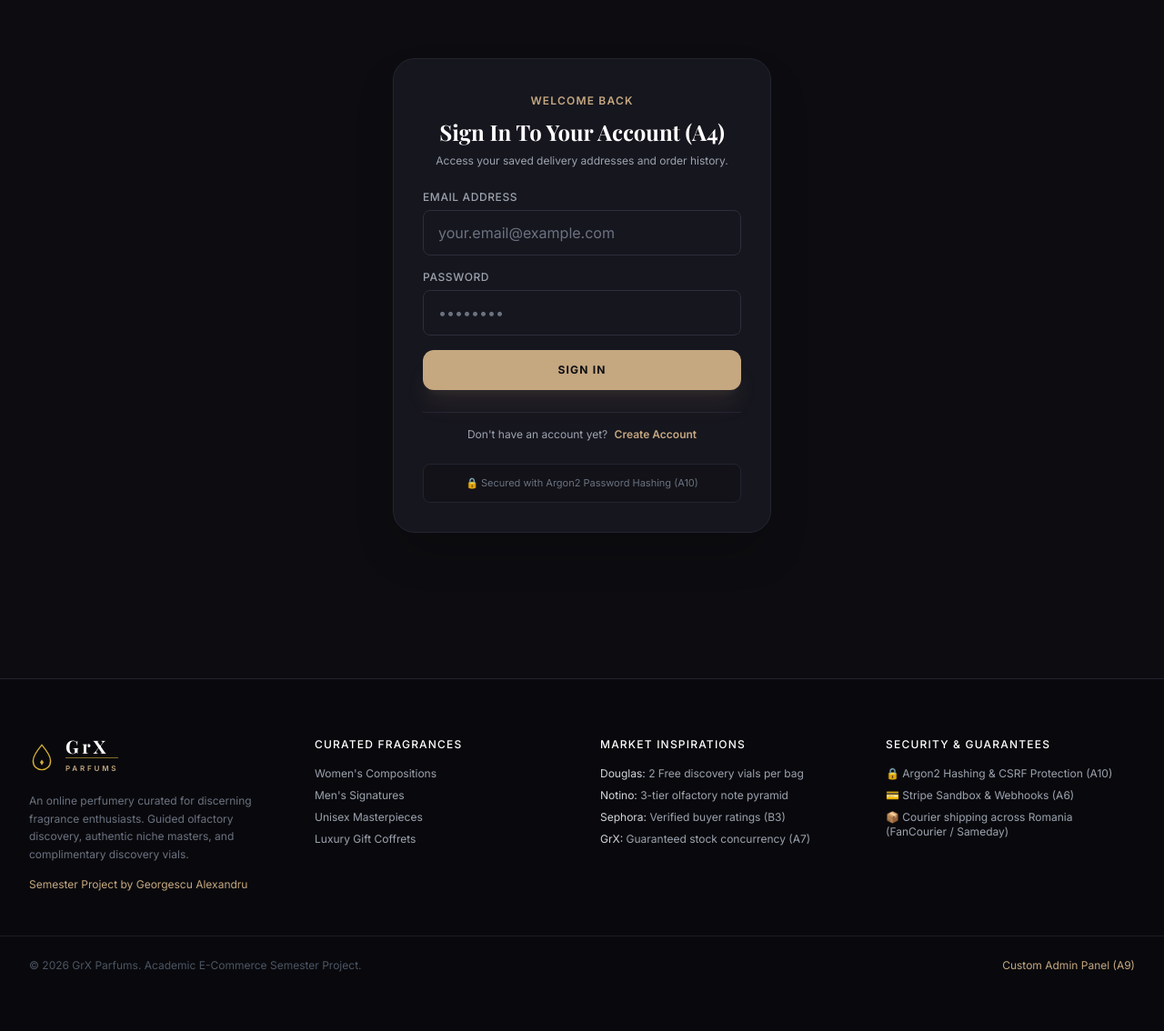
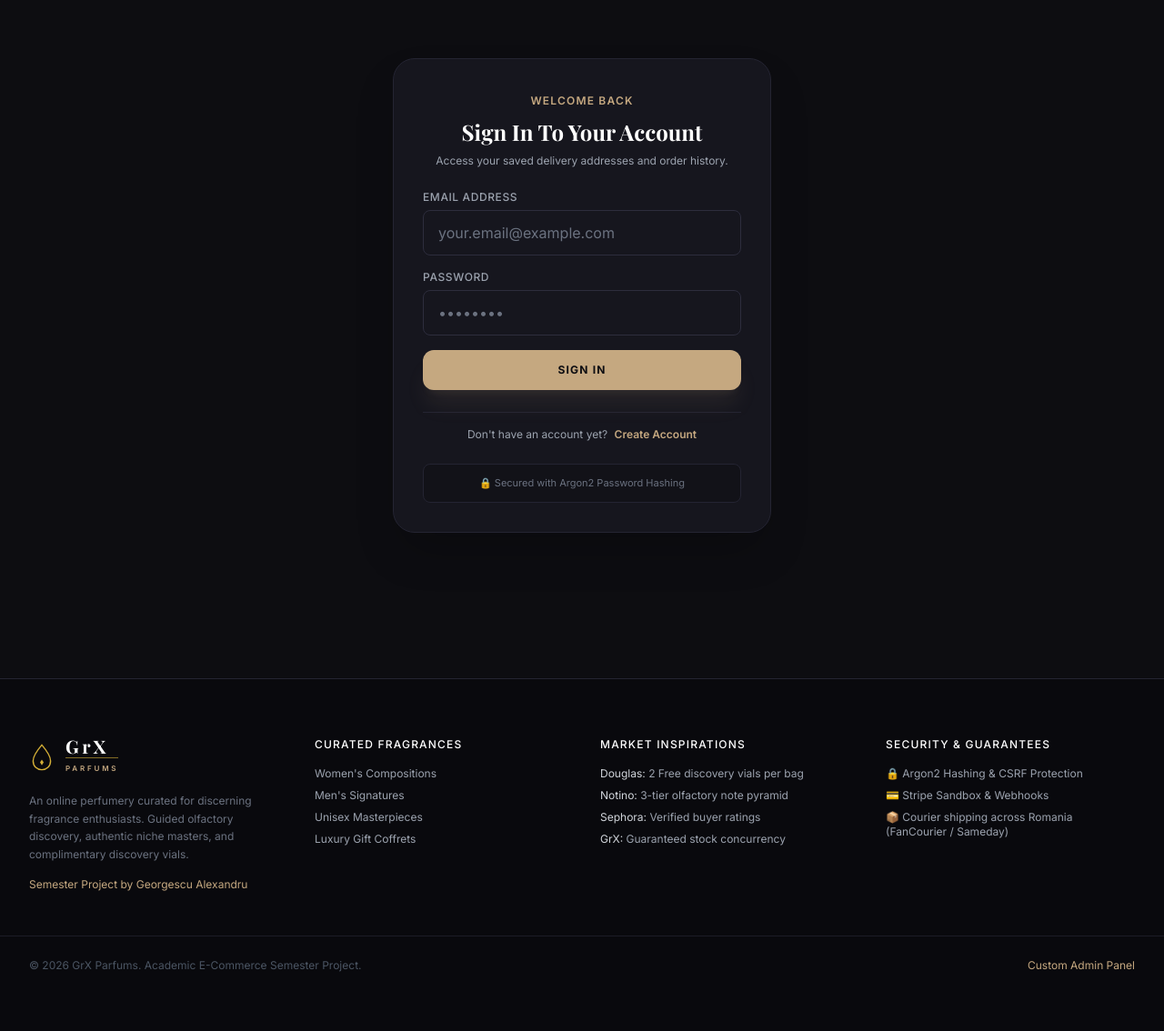
Before and after one commit to GeorgescuAlexandru2711/grx-parfumerie, a Django app: page /accounts/login/ in a window 1280 px wide. Shown: the part 114-1248 px from the top of the page at 91% size. Run offline with Django 5.2, Linux system fonts and the light colour scheme; some libraries are stand-ins or nearby versions; some web fonts are replaced.

Commit message:
fix(ui): remove technical requirement codes from all customer templates

```diff
--- a/templates/accounts/login.html
+++ b/templates/accounts/login.html
@@ -8,7 +8,7 @@
 
         <div class="text-center space-y-2">
             <span class="text-xs text-[#C5A880] tracking-widest uppercase font-semibold">Welcome Back</span>
-            <h1 class="text-2xl font-serif font-bold text-white">Sign In To Your Account (A4)</h1>
+            <h1 class="text-2xl font-serif font-bold text-white">Sign In To Your Account</h1>
             <p class="text-xs text-gray-400">Access your saved delivery addresses and order history.</p>
         </div>
 
@@ -43,7 +43,7 @@
         </div>
 
         <div class="p-3 rounded-lg bg-[#121218] border border-[#242432] text-[11px] text-gray-500 text-center">
-            🔒 Secured with Argon2 Password Hashing (A10)
+            🔒 Secured with Argon2 Password Hashing
         </div>
 
     </div>
--- a/templates/accounts/profile.html
+++ b/templates/accounts/profile.html
@@ -5,7 +5,7 @@
 {% block content %}
 <div class="max-w-4xl mx-auto px-4 sm:px-6 lg:px-8 py-10">
     <div class="mb-8 border-b border-[#242432] pb-6">
-        <span class="text-xs text-[#C5A880] tracking-widest uppercase">Member Account (A4)</span>
+        <span class="text-xs text-[#C5A880] tracking-widest uppercase">Member Account</span>
         <h1 class="text-3xl font-serif font-bold text-white mt-1">{{ user.full_name }}'s Profile</h1>
         <p class="text-xs text-gray-400 mt-1">Manage delivery address and contact credentials.</p>
     </div>
@@ -36,7 +36,7 @@
                 </a>
                 {% if user.is_store_admin %}
                     <a href="{% url 'dashboard:overview' %}" class="block p-2.5 rounded-lg bg-[#121218] text-[#C5A880] font-semibold hover:underline flex items-center justify-between">
-                        <span>⚙ Custom Admin Panel (A9)</span>
+                        <span>⚙ Custom Admin Panel</span>
                         <span>&rarr;</span>
                     </a>
                 {% endif %}
--- a/templates/accounts/register.html
+++ b/templates/accounts/register.html
@@ -8,7 +8,7 @@
 
         <div class="text-center space-y-2">
             <span class="text-xs text-[#C5A880] tracking-widest uppercase font-semibold">Join Haute Parfumerie</span>
-            <h1 class="text-2xl font-serif font-bold text-white">Create Your Account (A4)</h1>
+            <h1 class="text-2xl font-serif font-bold text-white">Create Your Account</h1>
             <p class="text-xs text-gray-400">Save delivery addresses and receive personalized fragrance discovery.</p>
         </div>
 
--- a/templates/base.html
+++ b/templates/base.html
@@ -138,10 +138,10 @@
                             <!-- Dropdown menu -->
                             <div class="absolute right-0 mt-1 w-48 bg-[#16161E] border border-[#2D2D3D] rounded-lg shadow-xl py-2 hidden group-hover:block transition z-50">
                                 <a href="{% url 'accounts:profile' %}" class="block px-4 py-2 text-xs text-gray-300 hover:bg-[#20202D] hover:text-[#C5A880]">My Profile</a>
-                                <a href="{% url 'orders:history' %}" class="block px-4 py-2 text-xs text-gray-300 hover:bg-[#20202D] hover:text-[#C5A880]">Order History (A8)</a>
+                                <a href="{% url 'orders:history' %}" class="block px-4 py-2 text-xs text-gray-300 hover:bg-[#20202D] hover:text-[#C5A880]">Order History</a>
                                 {% if user.is_staff or user.role == 'admin' %}
                                     <div class="border-t border-[#2D2D3D] my-1"></div>
-                                    <a href="{% url 'dashboard:overview' %}" class="block px-4 py-2 text-xs text-[#C5A880] font-semibold hover:bg-[#20202D]">⚙ Custom Admin (A9)</a>
+                                    <a href="{% url 'dashboard:overview' %}" class="block px-4 py-2 text-xs text-[#C5A880] font-semibold hover:bg-[#20202D]">⚙ Custom Admin</a>
                                 {% endif %}
                                 <div class="border-t border-[#2D2D3D] my-1"></div>
                                 <a href="{% url 'accounts:logout' %}" class="block px-4 py-2 text-xs text-red-400 hover:bg-[#20202D]">Sign Out</a>
@@ -153,7 +153,7 @@
                         {% endif %}
                     </div>
 
-                    <!-- Shopping Bag Link (A3) -->
+                    <!-- Shopping Bag Link -->
                     <a href="{% url 'cart:detail' %}" class="relative p-2 text-gray-300 hover:text-[#C5A880] transition">
                         <svg class="w-6 h-6" fill="none" stroke="currentColor" viewBox="0 0 24 24">
                             <path stroke-linecap="round" stroke-linejoin="round" stroke-width="1.8" d="M16 11V7a4 4 0 00-8 0v4M5 9h14l1 12H4L5 9z"></path>
@@ -183,7 +183,7 @@
                 <a href="{% url 'catalog:category_detail' category_slug='unisex' %}" class="block py-2 text-gray-300 hover:text-[#C5A880]">Unisex</a>
                 <a href="{% url 'catalog:category_detail' category_slug='gift-sets' %}" class="block py-2 text-gray-300 hover:text-[#C5A880]">Gift Sets</a>
                 {% if user.is_staff or user.role == 'admin' %}
-                    <a href="{% url 'dashboard:overview' %}" class="block py-2 text-[#C5A880] font-semibold">Custom Admin (A9)</a>
+                    <a href="{% url 'dashboard:overview' %}" class="block py-2 text-[#C5A880] font-semibold">Custom Admin</a>
                 {% endif %}
             </div>
         </div>
@@ -250,16 +250,16 @@
                 <ul class="space-y-2 text-xs">
                     <li><span class="text-gray-300">Douglas:</span> 2 Free discovery vials per bag</li>
                     <li><span class="text-gray-300">Notino:</span> 3-tier olfactory note pyramid</li>
-                    <li><span class="text-gray-300">Sephora:</span> Verified buyer ratings (B3)</li>
-                    <li><span class="text-gray-300">GrX:</span> Guaranteed stock concurrency (A7)</li>
+                    <li><span class="text-gray-300">Sephora:</span> Verified buyer ratings</li>
+                    <li><span class="text-gray-300">GrX:</span> Guaranteed stock concurrency</li>
                 </ul>
             </div>
 
             <div>
                 <h4 class="text-white font-medium text-xs uppercase tracking-widest mb-4">Security & Guarantees</h4>
                 <div class="space-y-2 text-xs">
-                    <p class="text-gray-400">🔒 Argon2 Hashing & CSRF Protection (A10)</p>
-                    <p class="text-gray-400">💳 Stripe Sandbox & Webhooks (A6)</p>
+                    <p class="text-gray-400">🔒 Argon2 Hashing & CSRF Protection</p>
+                    <p class="text-gray-400">💳 Stripe Sandbox & Webhooks</p>
                     <p class="text-gray-400">📦 Courier shipping across Romania (FanCourier / Sameday)</p>
                 </div>
             </div>
@@ -268,7 +268,7 @@
         <div class="max-w-7xl mx-auto px-4 sm:px-6 lg:px-8 mt-12 pt-6 border-t border-[#1C1C26] flex flex-col sm:flex-row justify-between items-center text-xs text-gray-600">
             <p>&copy; 2026 GrX Parfums. Academic E-Commerce Semester Project.</p>
             <div class="flex space-x-6 mt-4 sm:mt-0">
-                <a href="{% url 'dashboard:overview' %}" class="text-[#C5A880] hover:underline">Custom Admin Panel (A9)</a>
+                <a href="{% url 'dashboard:overview' %}" class="text-[#C5A880] hover:underline">Custom Admin Panel</a>
             </div>
         </div>
     </footer>
--- a/templates/cart/cart.html
+++ b/templates/cart/cart.html
@@ -149,17 +149,17 @@
 
                     <!-- Checkout Button -->
                     <a href="{% url 'orders:checkout' %}" class="block w-full py-4 bg-[#C5A880] hover:bg-[#E6D3B3] text-[#0D0D11] text-center text-xs font-bold uppercase tracking-widest rounded-xl transition shadow-xl shadow-[#C5A880]/10">
-                        Proceed To Checkout (A5)
+                        Proceed To Checkout
                     </a>
 
                     <div class="text-[11px] text-center text-gray-500">
-                        🔒 Secure checkout · Stock reserved atomically with row-level lock (A7)
+                        🔒 Secure checkout · Stock reserved atomically with row-level lock
                     </div>
                 </div>
 
                 <!-- Coupon Code Card (B5: Server-side validation) -->
                 <div class="bg-[#16161E] border border-[#242432] rounded-2xl p-6 space-y-3">
-                    <h4 class="text-xs uppercase tracking-wider text-white font-semibold">Promotional Code (B5)</h4>
+                    <h4 class="text-xs uppercase tracking-wider text-white font-semibold">Promotional Code</h4>
 
                     {% if cart.cart.coupon %}
                         <div class="flex items-center justify-between p-3 bg-emerald-950/50 border border-emerald-800 rounded-lg text-xs text-emerald-300">
--- a/templates/catalog/detail.html
+++ b/templates/catalog/detail.html
@@ -176,7 +176,7 @@
                 <div class="flex items-center justify-between">
                     <div>
                         <span class="text-xs uppercase tracking-widest text-[#C5A880] font-semibold">Customer Experiences</span>
-                        <h3 class="text-xl font-serif font-bold text-white mt-0.5">Verified Buyer Reviews (B3)</h3>
+                        <h3 class="text-xl font-serif font-bold text-white mt-0.5">Verified Buyer Reviews</h3>
                     </div>
                     <span class="text-xs text-gray-400 bg-[#16161E] border border-[#242432] px-3 py-1.5 rounded-full">
                         🔒 Only verified purchasers may review
--- a/templates/catalog/home.html
+++ b/templates/catalog/home.html
@@ -68,7 +68,7 @@
     </div>
 </section>
 
-<!-- Curated Categories (A1) -->
+<!-- Curated Categories -->
 <section class="py-16 max-w-7xl mx-auto px-4 sm:px-6 lg:px-8">
     <div class="text-center max-w-3xl mx-auto mb-12">
         <span class="text-xs tracking-[0.25em] text-[#C5A880] uppercase font-semibold">The Four Pillars</span>
@@ -93,7 +93,7 @@
     </div>
 </section>
 
-<!-- Featured Fragrances (A1) -->
+<!-- Featured Fragrances -->
 <section class="py-16 bg-[#121218] border-y border-[#242432]">
     <div class="max-w-7xl mx-auto px-4 sm:px-6 lg:px-8">
         <div class="flex flex-col md:flex-row md:items-end justify-between mb-12">
@@ -189,7 +189,7 @@
                 🔒
             </div>
             <div>
-                <h4 class="text-sm font-semibold text-white">Protected Stock Concurrency (A7)</h4>
+                <h4 class="text-sm font-semibold text-white">Protected Stock Concurrency</h4>
                 <p class="text-xs text-gray-400 mt-1">PostgreSQL row-level locking guarantees the last unit is never sold twice.</p>
             </div>
         </div>
--- a/templates/catalog/search.html
+++ b/templates/catalog/search.html
@@ -5,7 +5,7 @@
 {% block content %}
 <div class="max-w-7xl mx-auto px-4 sm:px-6 lg:px-8 py-10">
     <div class="mb-8 border-b border-[#242432] pb-6">
-        <span class="text-xs text-[#C5A880] tracking-widest uppercase">Olfactory Search (A2)</span>
+        <span class="text-xs text-[#C5A880] tracking-widest uppercase">Olfactory Search</span>
         <h1 class="text-3xl font-serif font-bold text-white mt-1">
             Search Results for "<span class="text-[#C5A880]">{{ query }}</span>"
         </h1>
--- a/templates/orders/checkout.html
+++ b/templates/orders/checkout.html
@@ -6,7 +6,7 @@
 <div class="max-w-7xl mx-auto px-4 sm:px-6 lg:px-8 py-10">
     <div class="mb-8 border-b border-[#242432] pb-6">
         <span class="text-xs text-[#C5A880] tracking-widest uppercase">Step 2 of 3</span>
-        <h1 class="text-3xl font-serif font-bold text-white mt-1">Delivery & Checkout (A5)</h1>
+        <h1 class="text-3xl font-serif font-bold text-white mt-1">Delivery & Checkout</h1>
     </div>
 
     <form method="POST" class="grid grid-cols-1 lg:grid-cols-12 gap-10">
@@ -151,11 +151,11 @@
                 <!-- Submit Button -->
                 <button type="submit" class="w-full py-4 bg-[#C5A880] hover:bg-[#E6D3B3] text-[#0D0D11] text-xs font-bold uppercase tracking-widest rounded-xl transition shadow-xl shadow-[#C5A880]/10 flex items-center justify-center space-x-2">
                     <svg class="w-4 h-4" fill="none" stroke="currentColor" viewBox="0 0 24 24"><path stroke-linecap="round" stroke-linejoin="round" stroke-width="2" d="M12 15v2m-6 4h12a2 2 0 002-2v-6a2 2 0 00-2-2H6a2 2 0 00-2 2v6a2 2 0 002 2zm10-10V7a4 4 0 00-8 0v4h8z"></path></svg>
-                    <span>Proceed to Secure Payment (A6)</span>
+                    <span>Proceed to Secure Payment</span>
                 </button>
 
                 <div class="p-3 rounded-lg bg-[#121218] border border-[#242432] text-[10px] text-gray-400 leading-relaxed">
-                    🛡️ <strong>Stock Concurrency Lock (A7):</strong> Clicking payment initiates a PostgreSQL row-level lock (`select_for_update`) ensuring items are reserved for you atomically.
+                    🛡️ <strong>Stock Concurrency Lock:</strong> Clicking payment initiates a PostgreSQL row-level lock (`select_for_update`) ensuring items are reserved for you atomically.
                 </div>
             </div>
         </div>
--- a/templates/orders/order_history.html
+++ b/templates/orders/order_history.html
@@ -6,7 +6,7 @@
 <div class="max-w-7xl mx-auto px-4 sm:px-6 lg:px-8 py-10">
     <div class="mb-8 border-b border-[#242432] pb-6">
         <span class="text-xs text-[#C5A880] tracking-widest uppercase">Customer Portal</span>
-        <h1 class="text-3xl font-serif font-bold text-white mt-1">My Fragrance Order History (A8)</h1>
+        <h1 class="text-3xl font-serif font-bold text-white mt-1">My Fragrance Order History</h1>
         <p class="text-xs text-gray-400 mt-1">Track past orders, dispatch progress, and download receipts.</p>
     </div>
 
--- a/templates/payments/sandbox_checkout.html
+++ b/templates/payments/sandbox_checkout.html
@@ -12,7 +12,7 @@
                     S
                 </div>
                 <div>
-                    <h2 class="text-xl font-serif font-bold text-white">Stripe Sandbox Payment (A6)</h2>
+                    <h2 class="text-xl font-serif font-bold text-white">Stripe Sandbox Payment</h2>
                     <span class="text-xs text-gray-400">Order Ref: <code class="text-[#C5A880]">{{ order.order_number }}</code></span>
                 </div>
             </div>
@@ -64,7 +64,7 @@
             </a>
 
             <a href="{% url 'payments:cancel' order_id=order.id %}" class="py-4 px-6 border border-[#2D2D3D] hover:border-red-500 text-gray-400 hover:text-red-400 text-center text-xs font-semibold uppercase tracking-wider rounded-xl transition">
-                Cancel & Restore Stock (A7)
+                Cancel & Restore Stock
             </a>
         </div>
 
```
